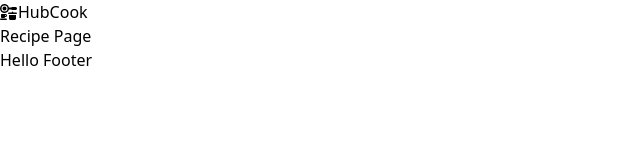
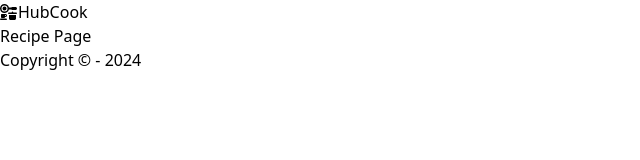
Before and after one commit to GuillemotClement/HubCook-Front, a React (Vite) app: page / in a window 1280 px wide. Shown: the top 160 px of the page, without its empty margins (0-640 px from the left). Built offline with nearby package versions, Linux system fonts and the light colour scheme.

Commit message:
Add footer base

```diff
--- a/src/components/Footer/Footer.tsx
+++ b/src/components/Footer/Footer.tsx
@@ -1,7 +1,15 @@
+// import {Link} from "react-router";
+// import {faGithub, faLinkedin} from "@fortawesome/free-brands-svg-icons";
+// import {FontAwesomeIcon} from "@fortawesome/react-fontawesome";
+
 export default function Footer() {
   return (
-      <div className="">
-        <h1>Hello Footer</h1>
+      <div className="flex ustify-between py-3 px-8 border-t">
+        <p>Copyright &copy; - 2024</p>
+        {/*<ul>*/}
+        {/*  <li><Link to=""><FontAwesomeIcon icon={faGithub}/></Link></li>*/}
+        {/*  <li><Link to=""><FontAwesomeIcon icon={faLinkedin}/></Link></li>*/}
+        {/*</ul>*/}
       </div>
   )
 }
```
